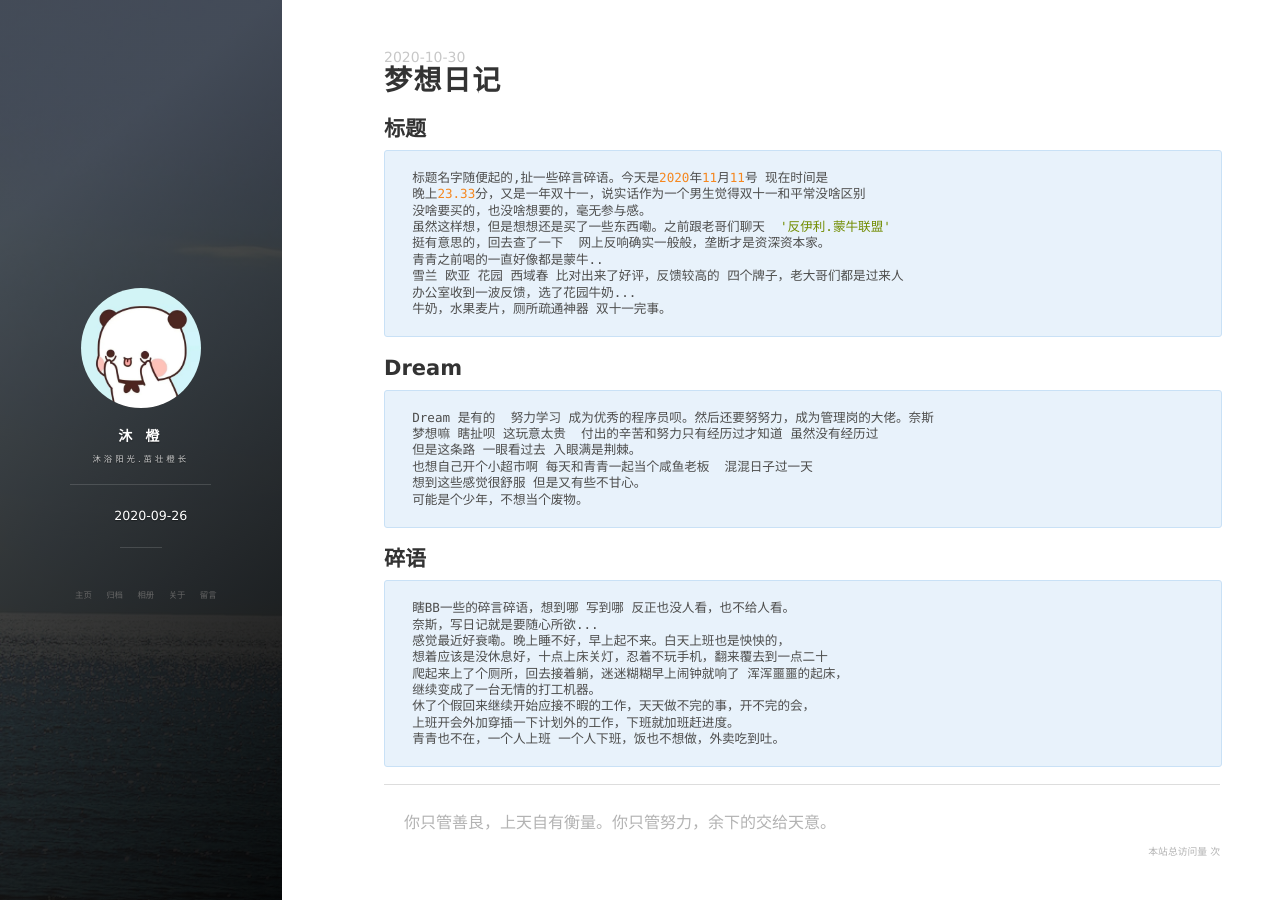
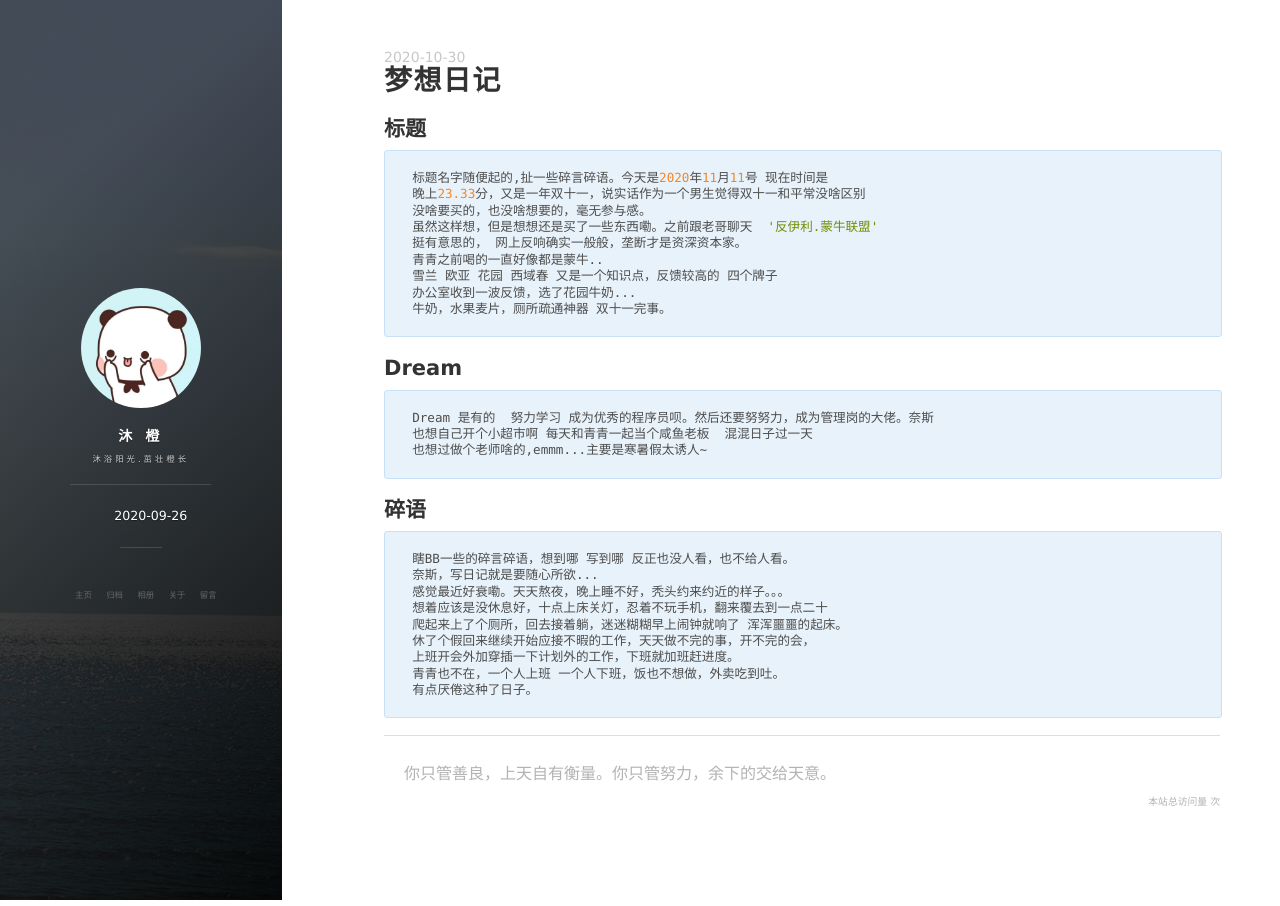
Before and after one commit to tianxincc/tianxincc.github.io, a Jekyll site: the page built from _posts/2020-11-11-生活-梦想日记.md, in a window 1280 px wide. Built offline with Jekyll 4.4.1, drawn with Linux system fonts in a browser that asks for light colours; nearby versions of some CDN libraries; comment, search, counter and statistics services are not loaded.

Commit message:
内容调整

```diff
--- a/_posts/2020-11-11-生活-梦想日记.md
+++ b/_posts/2020-11-11-生活-梦想日记.md
@@ -10,30 +10,27 @@ tag: 生活
     标题名字随便起的,扯一些碎言碎语。今天是2020年11月11号 现在时间是
     晚上23.33分，又是一年双十一，说实话作为一个男生觉得双十一和平常没啥区别
     没啥要买的，也没啥想要的，毫无参与感。
-    虽然这样想，但是想想还是买了一些东西嘞。之前跟老哥们聊天  '反伊利.蒙牛联盟'
-    挺有意思的，回去查了一下  网上反响确实一般般，垄断才是资深资本家。
+    虽然这样想，但是想想还是买了一些东西嘞。之前跟老哥聊天  '反伊利.蒙牛联盟'
+    挺有意思的， 网上反响确实一般般，垄断才是资深资本家。
     青青之前喝的一直好像都是蒙牛..
-    雪兰 欧亚 花园 西域春 比对出来了好评，反馈较高的 四个牌子，老大哥们都是过来人
+    雪兰 欧亚 花园 西域春 又是一个知识点，反馈较高的 四个牌子
     办公室收到一波反馈，选了花园牛奶...
     牛奶，水果麦片，厕所疏通神器 双十一完事。
 
 ## Dream
     Dream 是有的  努力学习 成为优秀的程序员呗。然后还要努努力，成为管理岗的大佬。奈斯
-    梦想嘛 瞎扯呗 这玩意太贵  付出的辛苦和努力只有经历过才知道 虽然没有经历过
-    但是这条路 一眼看过去 入眼满是荆棘。
     也想自己开个小超市啊 每天和青青一起当个咸鱼老板  混混日子过一天
-    想到这些感觉很舒服 但是又有些不甘心。
-    可能是个少年，不想当个废物。
+    也想过做个老师啥的,emmm...主要是寒暑假太诱人~
 
 
 
 ## 碎语
     瞎BB一些的碎言碎语，想到哪 写到哪 反正也没人看，也不给人看。
     奈斯，写日记就是要随心所欲...
-    感觉最近好衰嘞。晚上睡不好，早上起不来。白天上班也是怏怏的，
+    感觉最近好衰嘞。天天熬夜，晚上睡不好，秃头约来约近的样子。。。
     想着应该是没休息好，十点上床关灯，忍着不玩手机，翻来覆去到一点二十
-    爬起来上了个厕所，回去接着躺，迷迷糊糊早上闹钟就响了 浑浑噩噩的起床，
-    继续变成了一台无情的打工机器。
+    爬起来上了个厕所，回去接着躺，迷迷糊糊早上闹钟就响了 浑浑噩噩的起床。
     休了个假回来继续开始应接不暇的工作，天天做不完的事，开不完的会，
     上班开会外加穿插一下计划外的工作，下班就加班赶进度。
     青青也不在，一个人上班 一个人下班，饭也不想做，外卖吃到吐。
+    有点厌倦这种了日子。
```
